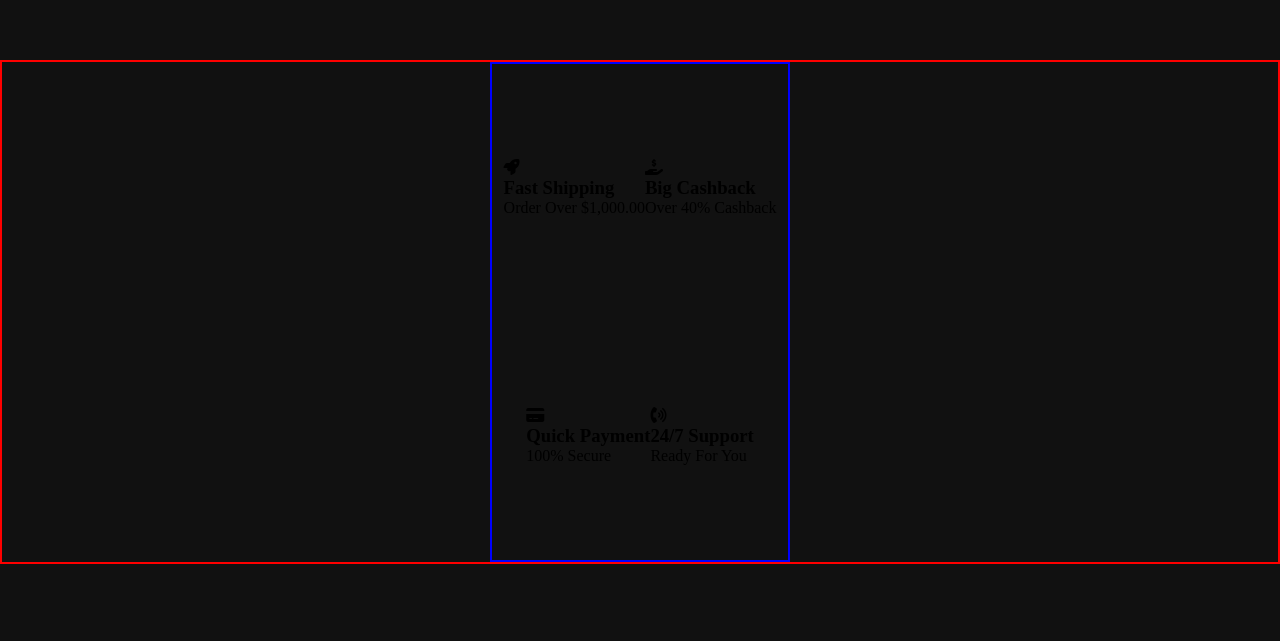
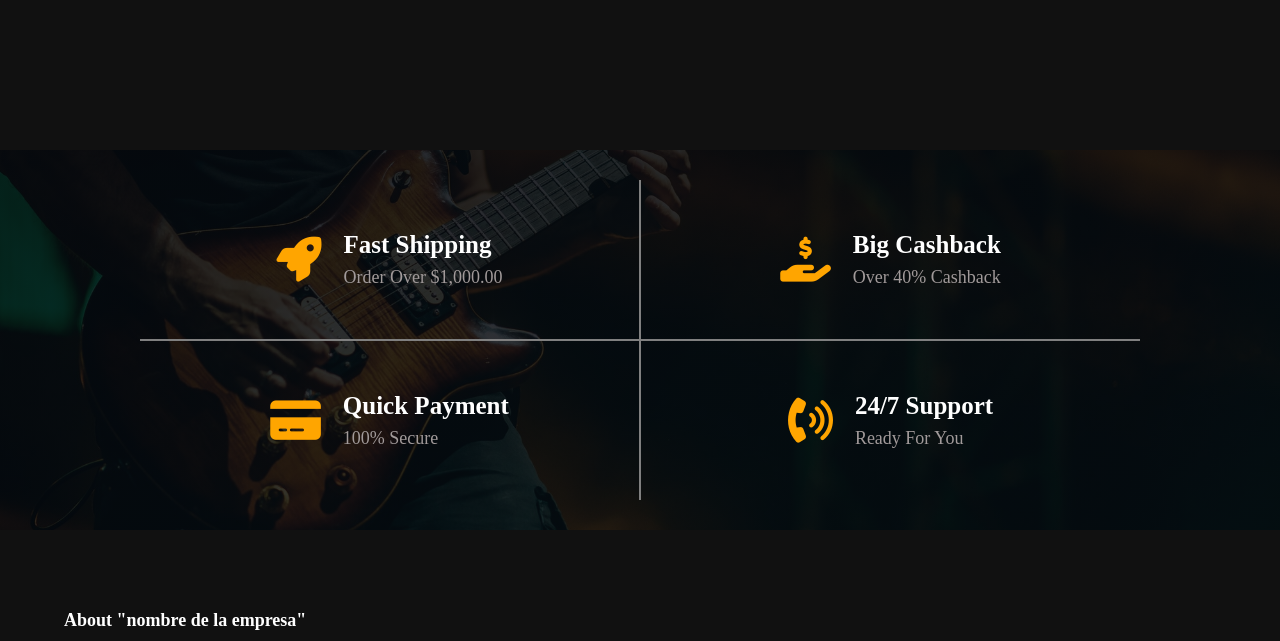
Before and after one commit to PaulDev97/Guitar-Store, a plain HTML site: page index.html in a window 1280 px wide. Shown: the part 700-1341 px from the top of the page. Drawn offline with Linux system fonts and the light colour scheme.

Commit message:
beneficios

```diff
--- a/index.html
+++ b/index.html
@@ -141,33 +141,33 @@
   <div class="adventage_container">
     <section class="items_adventage_container">
 
-      <div>
+      <div class="item first">
         <i class="fa-solid fa-rocket"></i>
-        <div>
+        <div class="benefits">
           <h3>Fast Shipping</h3>
           <p>Order Over $1,000.00</p>
         </div>
       </div>
 
-      <div>
+      <div class="item second">
         <i class="fa-solid fa-hand-holding-dollar"></i>
-        <div>
+        <div class="benefits">
           <h3>Big Cashback</h3>
           <p>Over 40% Cashback</p>
         </div>
       </div>
 
-      <div>
+      <div class="item third">
         <i class="fa-solid fa-credit-card"></i>
-        <div>
+        <div class="benefits">
           <h3>Quick Payment</h3>
           <p>100% Secure</p>
         </div>
       </div>
 
-      <div>
+      <div class="item fourth">
         <i class="fa-solid fa-phone-volume"></i>
-        <div>
+        <div class="benefits">
           <h3>24/7 Support</h3>
           <p>Ready For You</p>
         </div>
--- a/styles.css
+++ b/styles.css
@@ -19,8 +19,8 @@
 
 
 body {
-  /* background-color: #232020; */
-  background-color: #111;
+   background-color: #111;
+
 
 }
 
@@ -117,6 +117,7 @@ body {
   position: relative;
   top: -60px;
 
+
 }
 
 .main {
@@ -132,6 +133,15 @@ body {
 
 
 
+}
+
+.main_container::before {
+  content: '';
+  position: absolute;
+  bottom: 0;
+  width: 100%;
+  height: 50px;
+  background:linear-gradient(to top, #111,transparent);
 }
 
 
@@ -282,20 +292,82 @@ body {
 /* ------Adventage-----------*/
 .adventage_container {
   width: 100%;
+  margin-top: 90px;
   display: flex;
   justify-content: center;
   align-items: center;
-  border: 2px solid red;
+  /* border: 2px solid red; */
+  padding: 30px 0;
+  background-image: linear-gradient(rgba(5,7,12,0.86),rgba(5,7,12,0.80)),url(img/benefits_image.jpg);
+  background-repeat: no-repeat;
+  background-position:  center center;
+  background-size:cover;
+
 }
 
 .items_adventage_container {
-  width: 300px;
+  width: 90%;
   display: flex;
   flex-wrap: wrap;
   justify-content: center;
   align-items: center;
-  height: 500px;
-  border: 2px solid blue;
+
+
+}
+
+/* lineas de lo items */
+.first {
+  border-right: 1px groove grey;
+  border-bottom: 1px groove grey;
+}
+ .second {
+  border-left: 1px groove grey;
+  border-bottom: 1px groove grey;
+}
+
+.third {
+  border-right: 1px groove grey;
+  border-top: 1px groove grey;
+}
+.fourth {
+ border-left: 1px groove grey;
+  border-top: 1px groove grey;
+}
+/* ---- */
+
+.item {
+  display: flex;
+  width: 500px;
+  height: 160px;
+  justify-content: center;
+  align-items: center;
+  gap: 22px;
+
+
+}
+
+
+
+
+.item i {
+  color: orange;
+  font-size: 45px;
+}
+
+.benefits {
+  display: flex;
+  flex-direction: column;
+  gap: 8px;
+}
+
+.benefits h3 {
+  color: white;
+  font-size: 25px;
+}
+
+.benefits p {
+  color: var(--color_grey);
+  font-size: 18px;
 }
 
 
```
Also changed, not shown: img/benefits_image.jpg (added).
